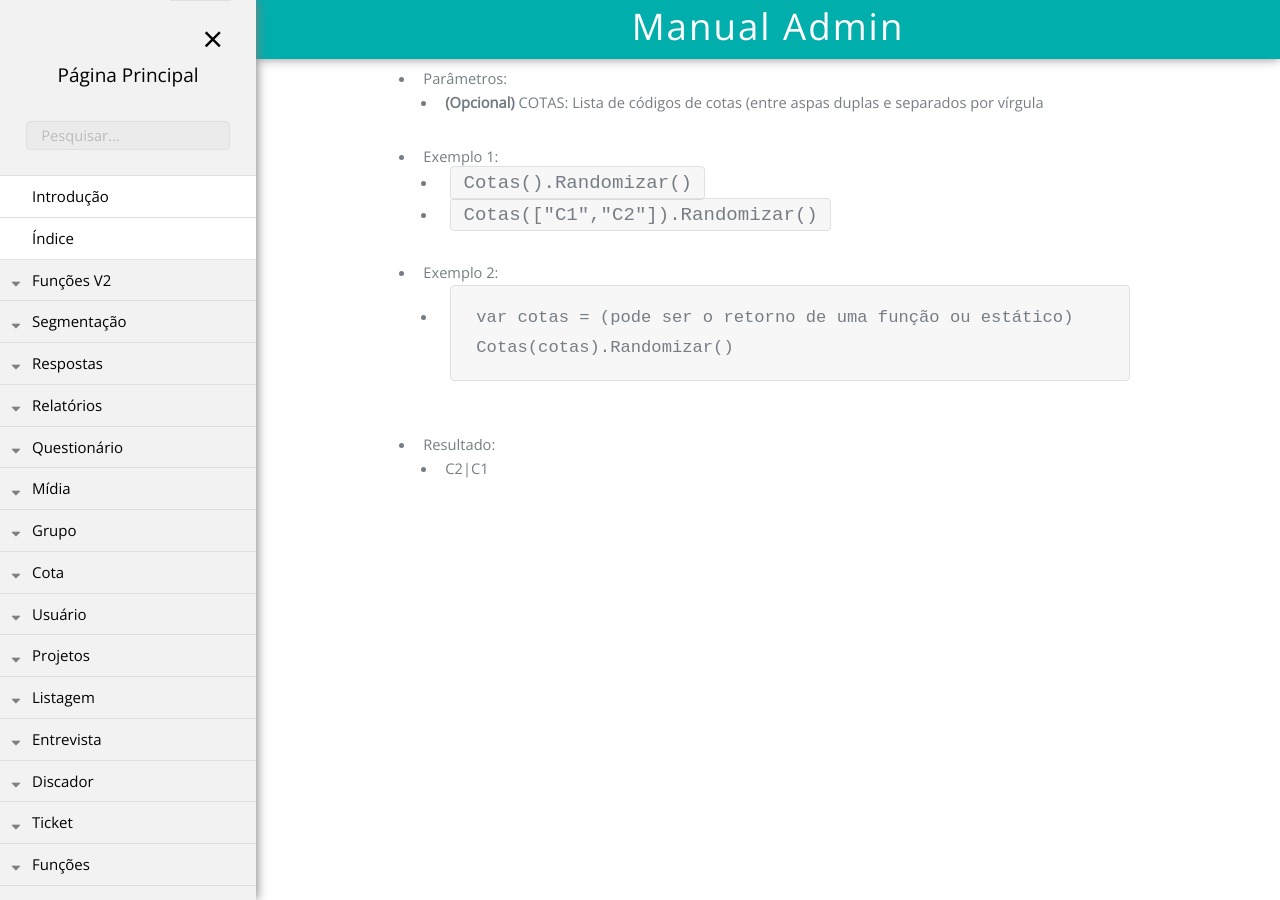
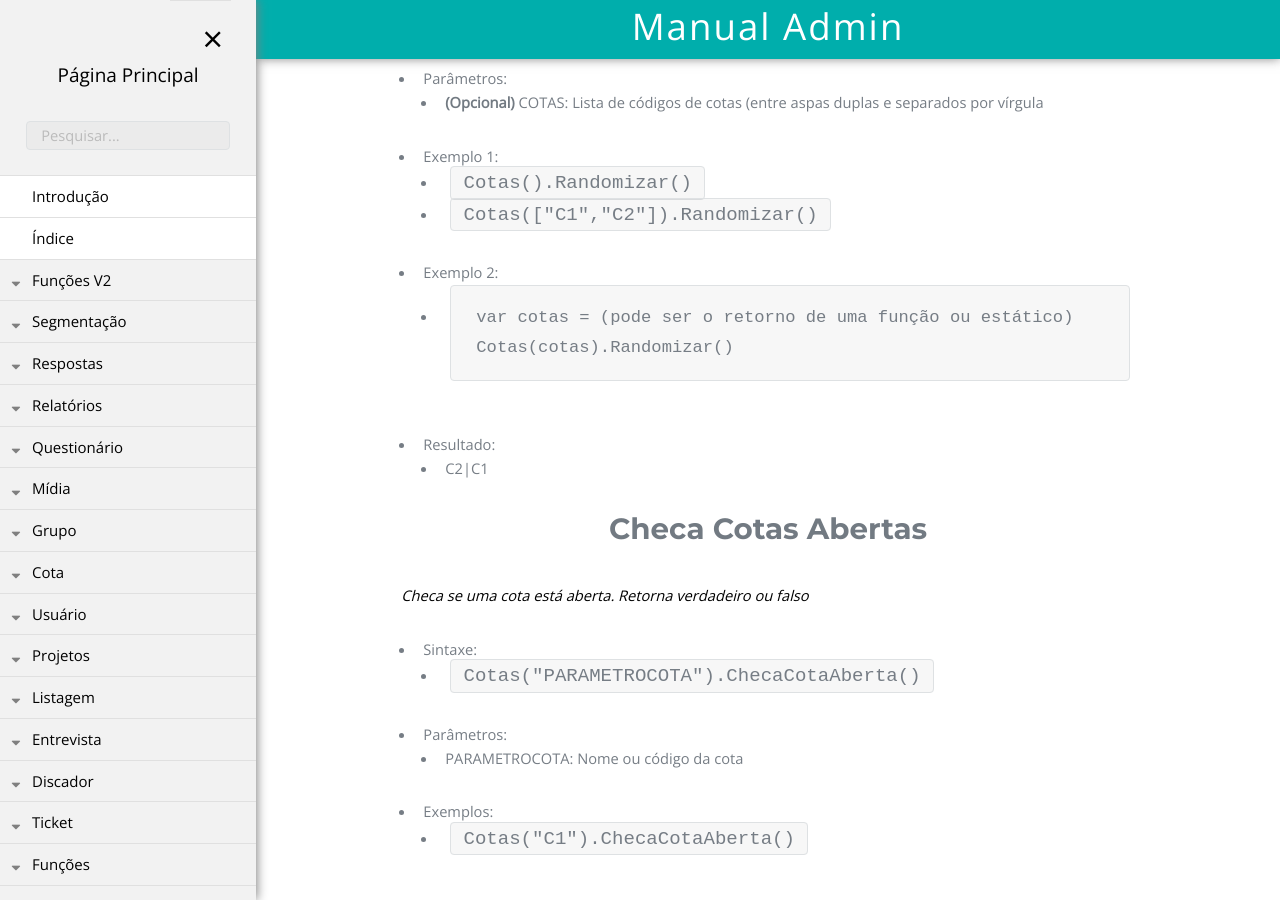
Before and after one commit to rogerio-figueiredo-hsr/hsrtechonline.github.io, a Jekyll site: the page built from _posts/2019-03-29-cotas.md, in a window 1280 px wide and 900 px high, scrolled down 3874 px. Built offline with Jekyll 4.4.1, drawn with Linux system fonts in a browser that asks for light colours.

Commit message:
Update 2019-03-29-cotas.md

```diff
--- a/_posts/2019-03-29-cotas.md
+++ b/_posts/2019-03-29-cotas.md
@@ -126,3 +126,13 @@ pasta: "funcoesv2"
     </pre>
 - Resultado:
   - C2\|C1
+
+# Checa Cotas Abertas
+*Checa se uma cota está aberta. Retorna verdadeiro ou falso*
+
+- Sintaxe:
+  - `Cotas("PARAMETROCOTA").ChecaCotaAberta()`
+- Parâmetros:
+  - PARAMETROCOTA: Nome ou código da cota
+- Exemplos:
+  - `Cotas("C1").ChecaCotaAberta()`
```
